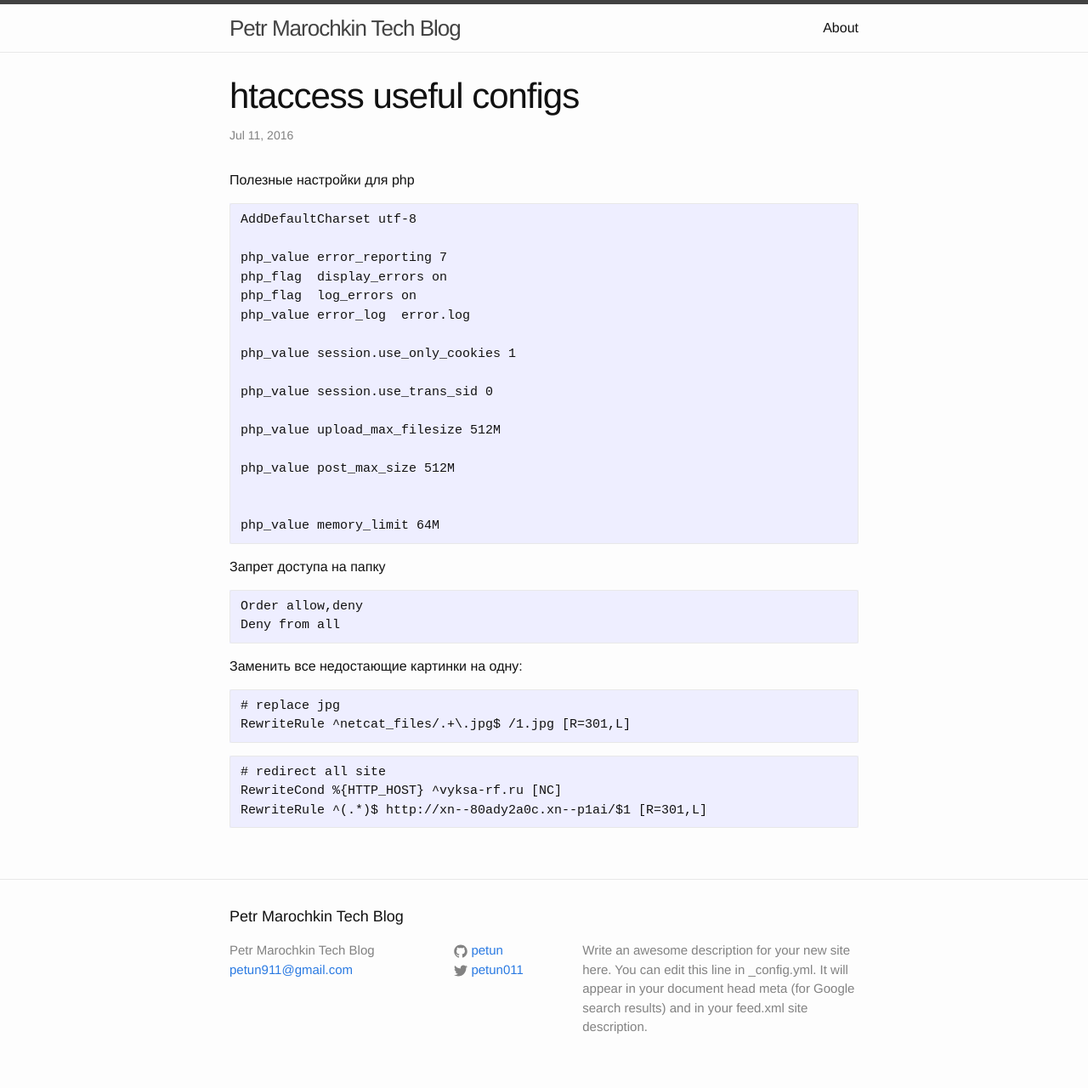
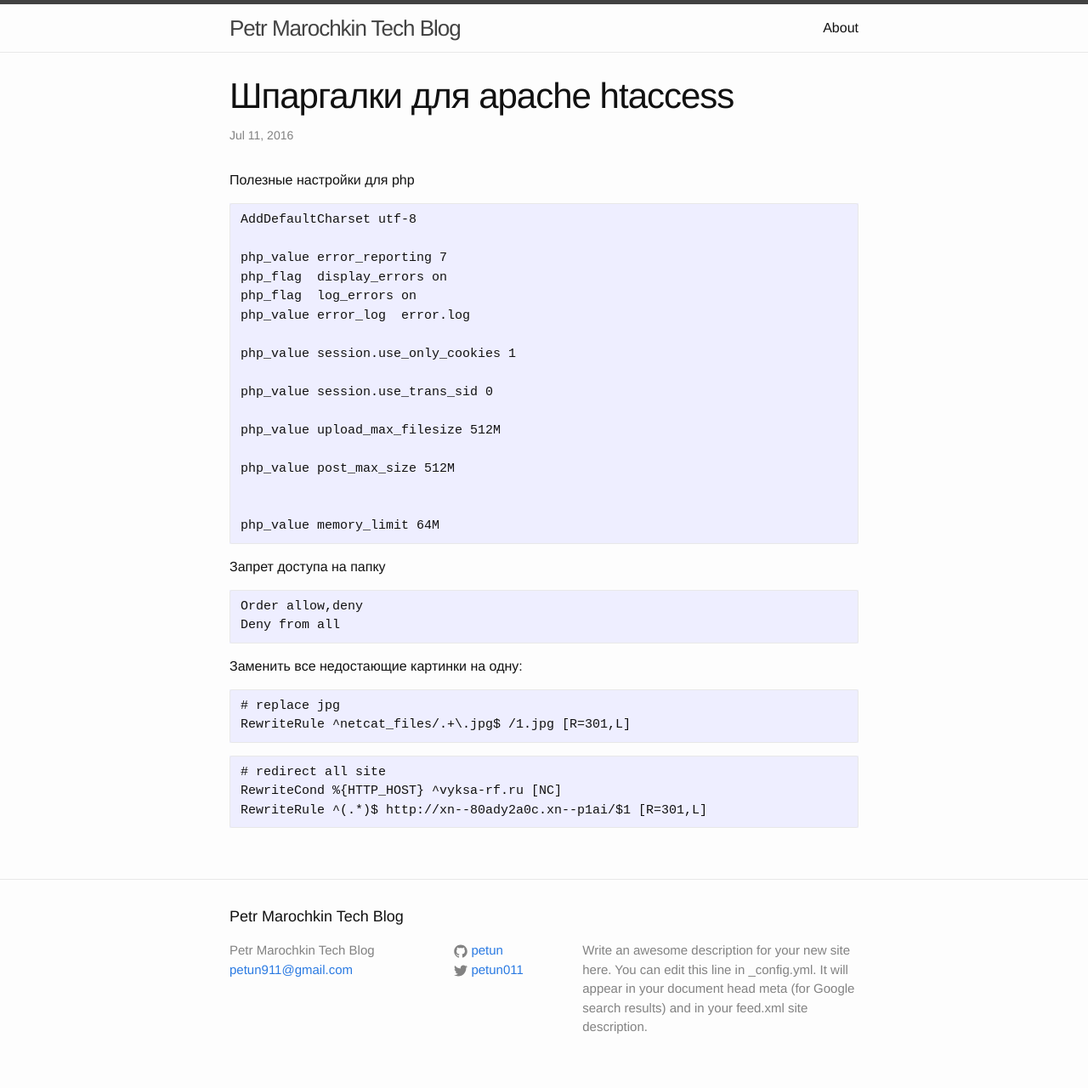
Before and after one commit to petun/petun.github.io, a Jekyll site: the page built from _posts/2016-07-11-htaccess-usefull.markdown, in a window 1280 px wide. Shown: the whole page at 85% size. Built offline with Jekyll 4.4.1, drawn with Linux system fonts in a browser that asks for light colours.

Commit message:
rename title

```diff
--- a/_posts/2016-07-11-htaccess-usefull.markdown
+++ b/_posts/2016-07-11-htaccess-usefull.markdown
@@ -1,6 +1,6 @@
 ---
 layout: post
-title:  "htaccess useful configs"
+title:  "Шпаргалки для apache htaccess"
 date:   2016-07-11 13:14:02 +0300
 categories: htaccess apache
 ---
```
